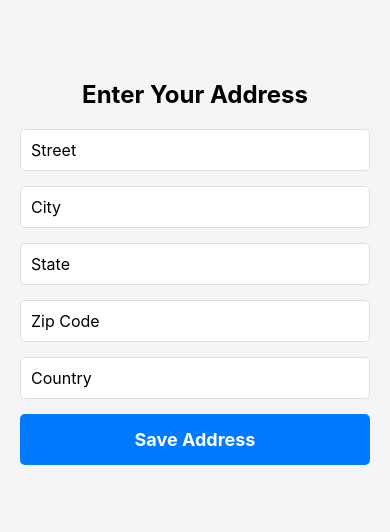
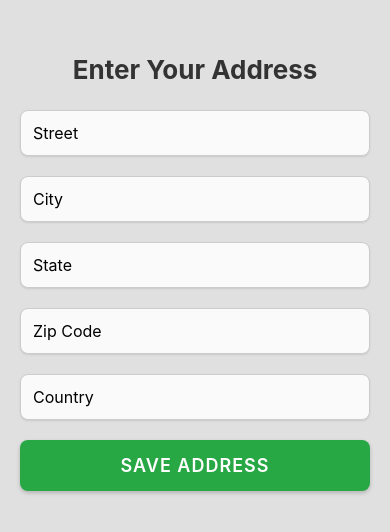
Before and after one commit to SHAIK14/meal-service, a React Native app in the folder client/: screen /Address in a window 390 px wide. Shown: the part 150-682 px from the top of the page. Built offline with nearby package versions, Linux system fonts and the light colour scheme.

Commit message:
added changes again

```diff
--- a/client/src/screens/AddressScreen.js
+++ b/client/src/screens/AddressScreen.js
@@ -84,38 +84,53 @@ const AddressScreen = ({ navigation }) => {
 const styles = StyleSheet.create({
   container: {
     flex: 1,
-    backgroundColor: "#f5f5f5",
+    backgroundColor: "#e0e0e0", // Softer background color
   },
   scrollView: {
     flexGrow: 1,
     justifyContent: "center",
-    padding: 20,
+    paddingVertical: 30, // Increase vertical padding for more spacing
+    paddingHorizontal: 20,
   },
   title: {
-    fontSize: 24,
-    fontWeight: "bold",
-    marginBottom: 20,
+    fontSize: 26, // Slightly larger title
+    fontWeight: "700", // Heavier font-weight for a bolder look
+    color: "#333", // Darker text color for better readability
+    marginBottom: 25, // Increased spacing below title
     textAlign: "center",
   },
   input: {
-    backgroundColor: "#fff",
+    backgroundColor: "#fafafa", // Lighter background for input
     borderWidth: 1,
-    borderColor: "#ddd",
-    borderRadius: 5,
-    padding: 10,
-    marginBottom: 15,
+    borderColor: "#ccc", // Softer border color
+    borderRadius: 8, // More rounded corners
+    padding: 12, // Slightly more padding for a comfortable input size
+    marginBottom: 20, // Increased margin for better separation
     fontSize: 16,
+    shadowColor: "#000", // Subtle shadow effect
+    shadowOffset: { width: 0, height: 1 },
+    shadowOpacity: 0.1,
+    shadowRadius: 2,
+    elevation: 2, // Elevation for shadow effect in Android
   },
   button: {
-    backgroundColor: "#007AFF",
-    padding: 15,
-    borderRadius: 5,
+    backgroundColor: "#28a745", // Changed to a green color for a fresher look
+    paddingVertical: 15,
+    paddingHorizontal: 25, // Added horizontal padding for a bigger button
+    borderRadius: 8, // More rounded button corners
     alignItems: "center",
+    shadowColor: "#000",
+    shadowOffset: { width: 0, height: 2 },
+    shadowOpacity: 0.2,
+    shadowRadius: 4,
+    elevation: 3, // Elevation for shadow in Android
   },
   buttonText: {
     color: "#fff",
     fontSize: 18,
-    fontWeight: "bold",
+    fontWeight: "600", // Slightly lighter font-weight
+    textTransform: "uppercase", // Capitalize text for emphasis
+    letterSpacing: 1, // Spacing between letters for a sleek look
   },
 });
 
```
